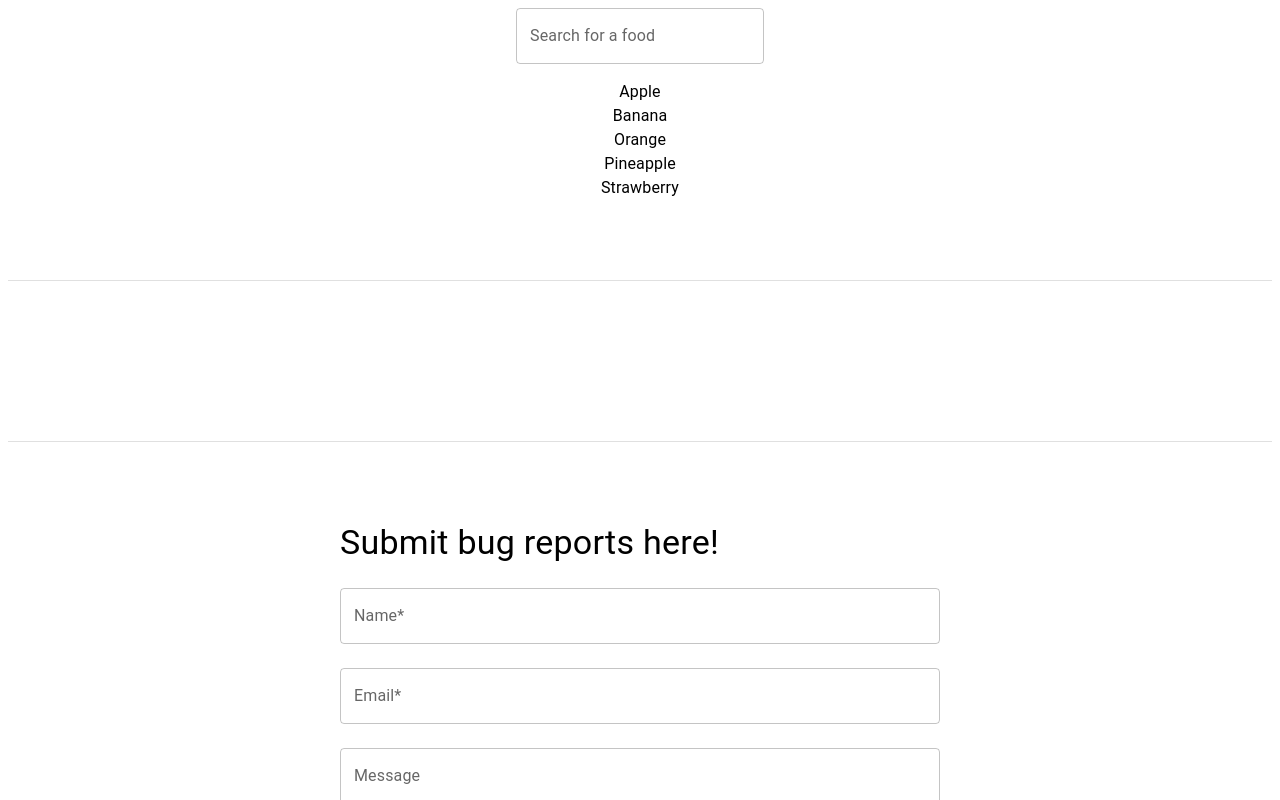
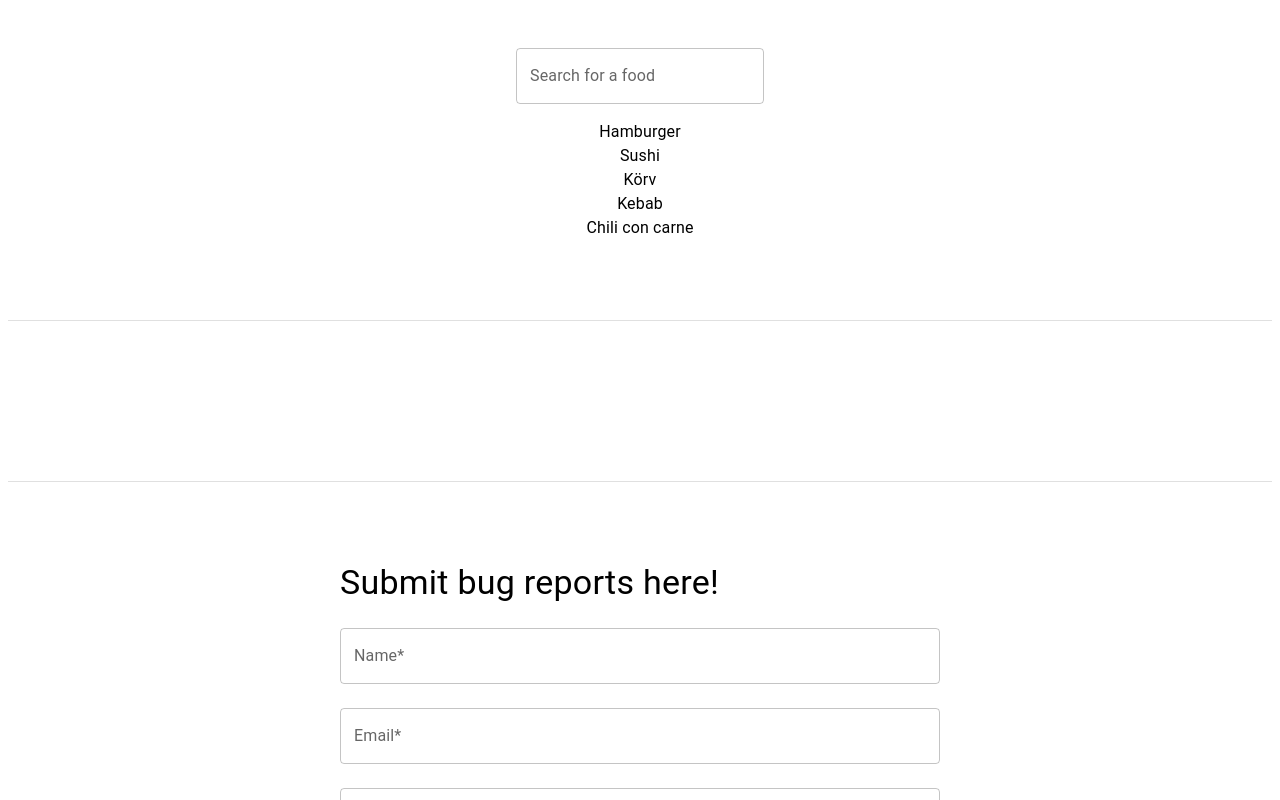
Before and after one commit to RobertDanielsson/react-tdd, a React (Create React App) app: page / in a window 1280 px wide. Shown: the top 800 px of the page. Built offline with nearby package versions, Linux system fonts and the light colour scheme.

Commit message:
Changed fruits to actual food, doing gods work

```diff
--- a/src/App.tsx
+++ b/src/App.tsx
@@ -6,15 +6,15 @@ import FoodSearcher from './Components/FoodSearcher'
 
 function App() {
     const availableFoods = [
-        'Apple',
-        'Banana',
-        'Orange',
-        'Pineapple',
-        'Strawberry',
+        'Hamburger',
+        'Sushi',
+        'Körv',
+        'Kebab',
+        'Chili con carne',
     ]
 
     return (
-        <Grid container spacing={10}>
+        <Grid container spacing={10} py={5}>
             <Grid item xs={12}>
                 <FoodSearcher
                     availableFoods={availableFoods}
```
